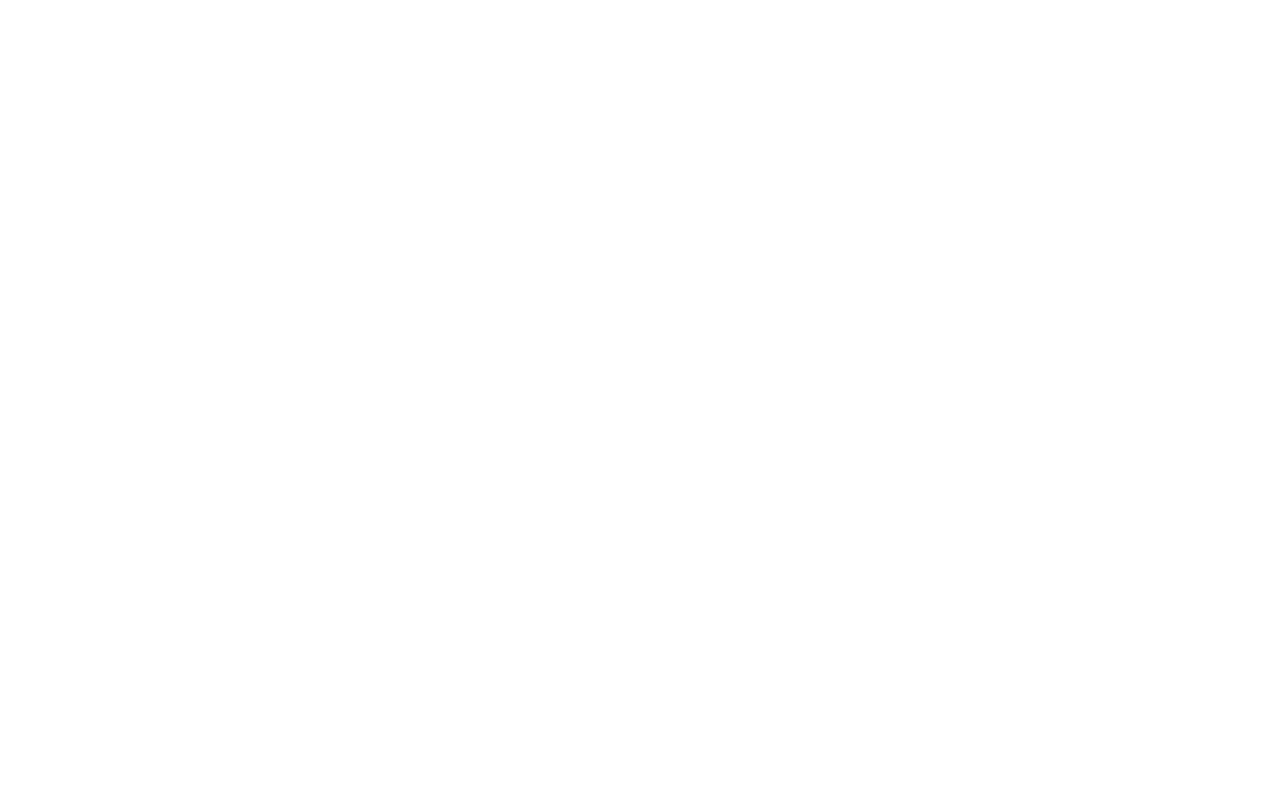
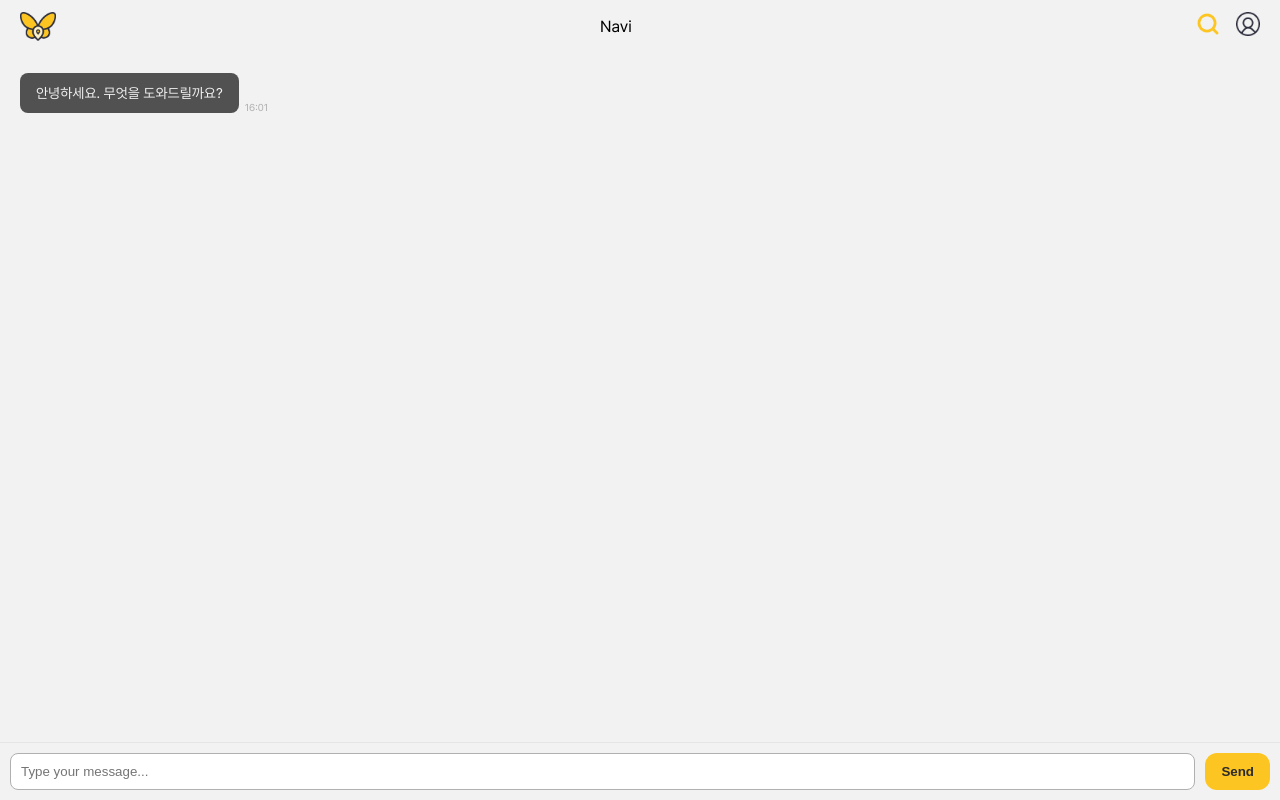
Before and after one commit to Ryu-Jemu/navi-app, a React (Create React App) app: page /chat in a window 1280 px wide. Before the commit this address had no page. Built offline with nearby package versions, Linux system fonts and the light colour scheme.

Commit message:
Finish Chat Page: layout and styles applied

```diff
--- a/src/App.js
+++ b/src/App.js
@@ -5,6 +5,7 @@
 import SignUpPage from './pages/SignUpPage';
 import FindPage from './pages/FindPage';
 import MainPage from './pages/MainPage';
+import ChatPage from './pages/ChatPage';
 import CalendarPage from './pages/CalendarPage';
 import BoardPage from './pages/BoardPage';
 import AddPostPage from './pages/AddPostPage';
@@ -21,6 +22,7 @@
         <Route path="/calendar" element={<CalendarPage />} />
         <Route path="/board" element={<BoardPage />} />
         <Route path="/addpost" element={<AddPostPage />} />
+        <Route path="/chat" element={<ChatPage />} />
       </Routes>
     </Router>
   );
--- /dev/null
+++ b/src/pages/ChatPage.css
@@ -0,0 +1,92 @@
+.chat-page {
+    position: relative;
+    height: 100vh;
+    display: flex;
+    flex-direction: column;
+    background-color: var(--white);
+    font-family: 'Pretendard', sans-serif;
+  }
+
+  .chat-header {
+    display: flex;
+    justify-content: space-between;
+    align-items: center;
+    padding: 12px 20px;
+    background-color: var(--white);
+  }
+
+  .chat-messages {
+    flex: 1;
+    overflow-y: auto;
+    padding: 20px;
+    display: flex;
+    flex-direction: column;
+  }
+
+  .message-row {
+    display: flex;
+    align-items: flex-end;
+    margin-bottom: 10px;
+  }
+
+  .message-row.bot {
+    justify-content: flex-start;
+  }
+
+  .message-row.user {
+    justify-content: flex-end;
+  }
+
+  .message-bubble {
+    max-width: 60%;
+    padding: 12px 16px;
+    border-radius: 8px;
+    font-size: 14px;
+  }
+
+  .message-bubble.bot {
+    background-color: var(--sub-gray);
+    color: var(--white);
+  }
+
+  .message-bubble.user {
+    background-color: var(--main-yellow);
+    color: var(--black);
+  }
+
+  .message-time {
+    font-size: 10px;
+    color: var(--gray-1);
+    margin: 0 6px;
+    white-space: nowrap;
+  }
+
+  .chat-input-section {
+    position: absolute;
+    bottom: 0;
+    left: 0;
+    right: 0;
+    display: flex;
+    padding: 10px;
+    background-color: var(--white);
+    border-top: 1px solid var(--gray-2);
+  }
+
+  .chat-input-section input {
+    flex: 1;
+    padding: 10px;
+    border-radius: 8px;
+    border: 1px solid var(--gray-1);
+    outline: none;
+    margin-right: 10px;
+  }
+
+  .chat-input-section button {
+    background-color: var(--main-yellow);
+    border: none;
+    padding: 10px 16px;
+    border-radius: 12px;
+    font-weight: 600;
+    color: var(--black);
+    cursor: pointer;
+  }
--- /dev/null
+++ b/src/pages/ChatPage.jsx
@@ -0,0 +1,70 @@
+import React, { useState, useRef, useEffect } from 'react';
+import './ChatPage.css';
+import LogoImage from '../assets/logo.png';
+import SearchIcon from '../assets/Search_Icon.png';
+import ProfileIcon from '../assets/Profile_Icon.png';
+
+
+const ChatPage = () => {
+  const [messages, setMessages] = useState([
+    { type: 'bot', text: '안녕하세요. 무엇을 도와드릴까요?', time: '16:01' },
+  ]);
+  const [input, setInput] = useState('');
+  const messagesEndRef = useRef(null);
+
+  const handleSend = () => {
+    if (input.trim() !== '') {
+      const now = new Date();
+      const timeStr = now.getHours().toString().padStart(2, '0') + ':' + now.getMinutes().toString().padStart(2, '0');
+      setMessages([...messages, { type: 'user', text: input, time: timeStr }]);
+      setInput('');
+    }
+  };
+
+  useEffect(() => {
+    messagesEndRef.current?.scrollIntoView({ behavior: 'smooth' });
+  }, [messages]);
+
+  return (
+    <div className="chat-page">
+      <header className="chat-header">
+      <img src={LogoImage} alt="Logo" className="logo" />
+      <div className="logo">Navi</div>
+      <div className="header-icons">
+          <img src={SearchIcon} alt="Search" className="search" />
+          <img src={ProfileIcon} alt="Profile" className="profile" />
+        </div>
+      </header>
+
+      <div className="chat-messages">
+        {messages.map((msg, idx) => (
+            <div key={idx} className={`message-row ${msg.type}`}>
+            {msg.type === 'user' && (
+                <div className="message-time">{msg.time}</div>
+            )}
+            <div className={`message-bubble ${msg.type}`}>
+                <div className="message-text">{msg.text}</div>
+            </div>
+            {msg.type === 'bot' && (
+                <div className="message-time">{msg.time}</div>
+            )}
+            </div>
+        ))}
+        <div ref={messagesEndRef} />
+        </div>
+
+      <div className="chat-input-section">
+        <input
+          type="text"
+          placeholder="Type your message..."
+          value={input}
+          onChange={(e) => setInput(e.target.value)}
+          onKeyPress={(e) => e.key === 'Enter' && handleSend()}
+        />
+        <button onClick={handleSend}>Send</button>
+      </div>
+    </div>
+  );
+};
+
+export default ChatPage;
--- a/src/pages/MainPage.jsx
+++ b/src/pages/MainPage.jsx
@@ -18,7 +18,7 @@
           <li>📩 How do I extend my visa?</li>
           <li>📩 How do I open a bank account?</li>
         </ul>
-        <button className="chat-button">Tap to start chatting with Navi</button>
+        <button NavLinkto = "/chat" className="chat-button">Tap to start chatting with Navi</button>
       </section>
 
       <h3 className="section-title">To do List</h3> {/* box 밖으로 이동 */}
```
